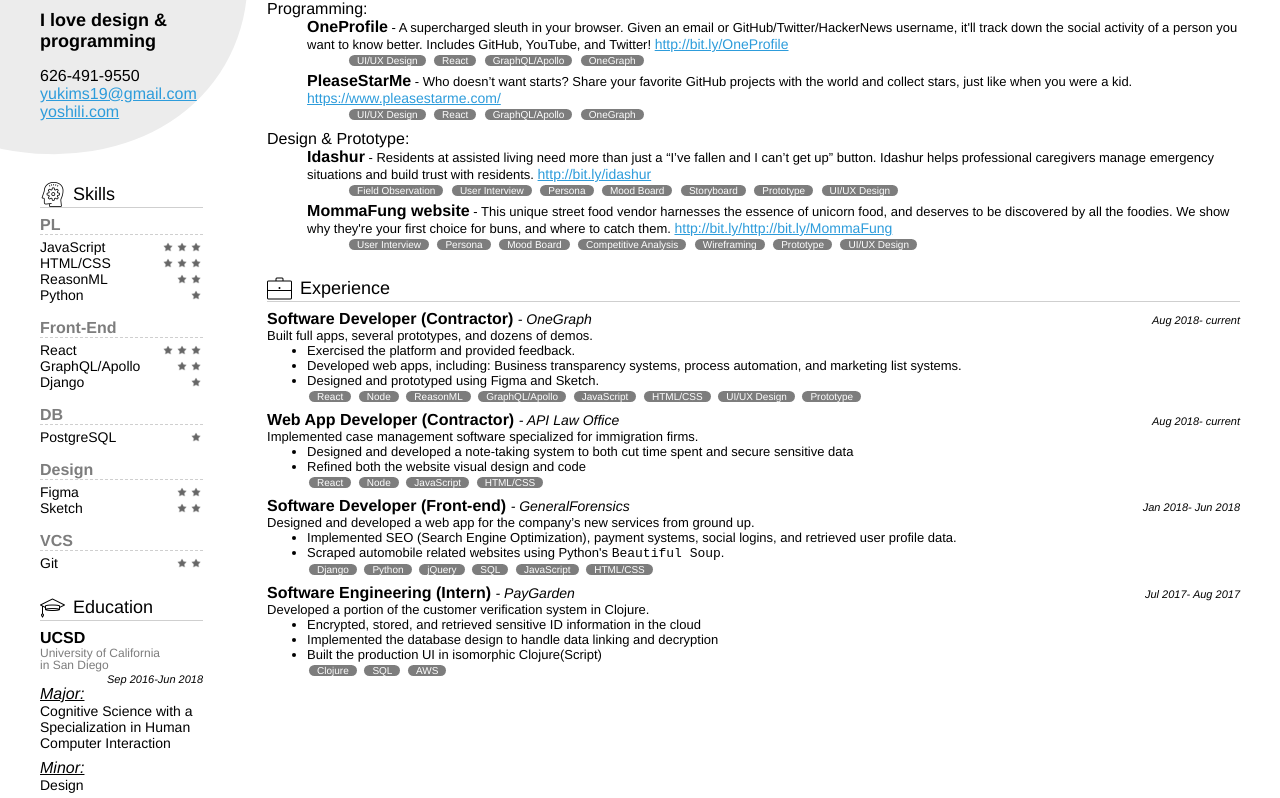
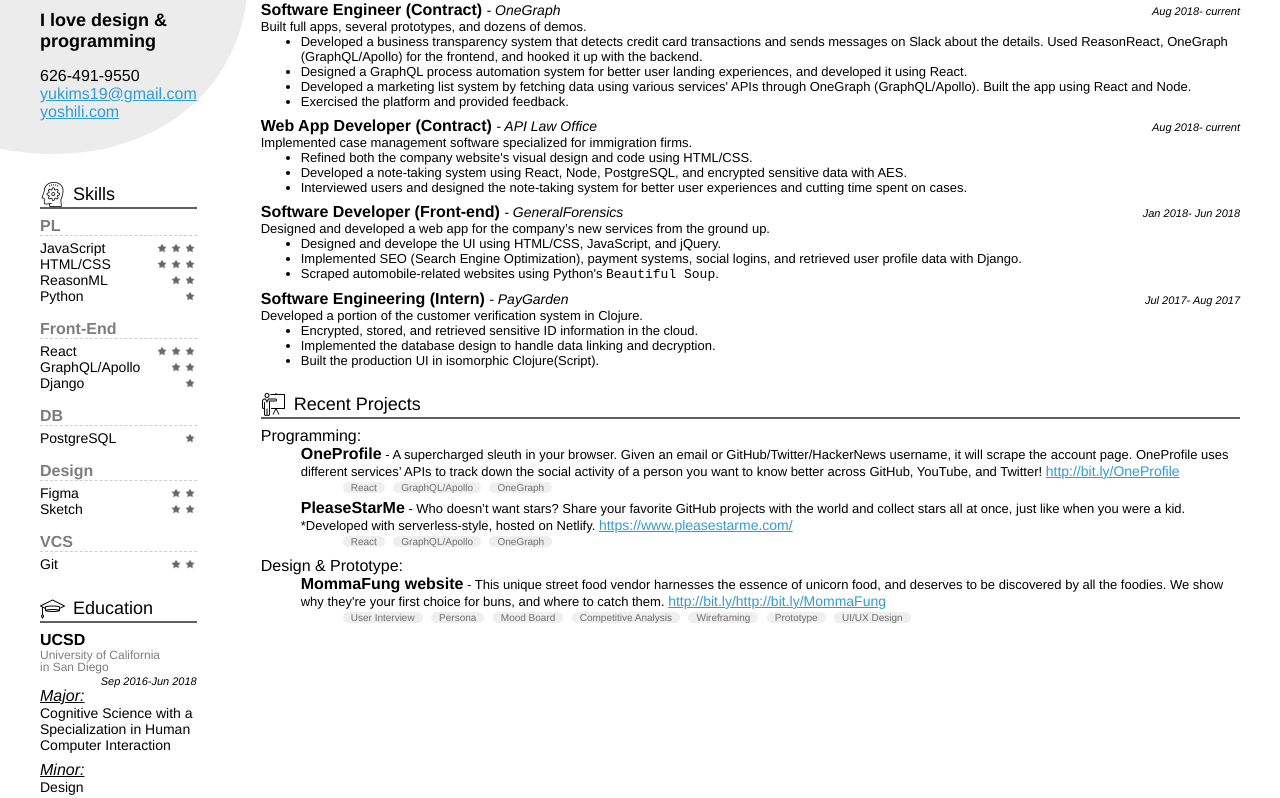
Before and after one commit to yukims19/resume, a plain HTML site: page index.html in a window 1280 px wide. Shown: the part 50-848 px from the top of the page. Drawn offline with Linux system fonts and the light colour scheme.

```diff
--- a/index.html
+++ b/index.html
@@ -40,7 +40,7 @@
                   </li>
                   <li>
                     ReasonML
-<!--                    <a href="https://reasonml.github.io/">ReasonML</a> -->
+                    <!--                    <a href="https://reasonml.github.io/">ReasonML</a> -->
                     <div class="stars">
                       <img class="star-filled" src="./img/star-filled.png" alt="star"/>
                       <img class="star-filled" src="./img/star-filled.png" alt="star"/>
@@ -136,6 +136,91 @@
             </section>
           </div>
           <div class="right-section">
+            <section class="work">
+              <div class="section-title"><img src="./img/work.png" alt="work icon"/>Experience</div>
+              <div class="work-wrapper">
+                <p class="dates">Aug 2018- current</p>
+                <h4>Software Engineer (Contract) <small class="company"> - OneGraph</small></h4>
+
+                <div class="work-detail">
+                  <p>Built full apps, several prototypes, and dozens of demos.</p>
+                  <ul>
+                    <li>Developed a business transparency system that detects credit card transactions and sends messages on Slack about the details. Used ReasonReact, OneGraph (GraphQL/Apollo) for the frontend, and hooked it up with the backend. </li>
+                    <li>Designed a GraphQL process automation system for better user landing experiences, and developed it using React.</li>
+                    <li>Developed a marketing list system by fetching data using various services' APIs through OneGraph (GraphQL/Apollo). Built the app using React and Node.
+                    </li>
+                    <li>Exercised the platform and provided feedback.</li>
+                  </ul>
+                  <!-- ul class="tag-list">
+                       <li>React</li>
+                       <li>Node</li>
+                       <li>ReasonML</li>
+                       <li>GraphQL/Apollo</li>
+                       <li>JavaScript</li>
+                       <li>HTML/CSS</li>
+                       <li>UI/UX Design</li>
+                       <li>Prototype</li>
+                       </ul> -->
+                </div>
+              </div>
+              <div class="work-wrapper">
+                <p class="dates">Aug 2018- current</p>
+                <h4>Web App Developer (Contract) <small class="company"> - API Law Office</small></h4>
+
+                <div class="work-detail">
+                  <p>Implemented case management software specialized for immigration firms.</p>
+                  <ul>
+                    <!-- <li>Developed code to integrate case database with government websites to cut time spent on some cases by more than one hour.</li> -->
+                    <li>Refined both the company website's visual design and code using HTML/CSS.</li>
+                    <li>Developed a note-taking system using React, Node, PostgreSQL, and encrypted sensitive data with AES.</li>
+                    <li>Interviewed users and designed the note-taking system for better user experiences and cutting time spent on cases.</li>
+                  </ul>
+                  <!-- ul class="tag-list">
+                       <li>React</li>
+                       <li>Node</li>
+                       <li>JavaScript</li>
+                       <li>HTML/CSS</li>
+                       </ul> -->
+                </div>
+              </div>
+              <div class="work-wrapper">
+                <p class="dates">Jan 2018- Jun 2018</p>
+                <h4>Software Developer (Front-end) <small class="company"> - GeneralForensics</small></h4>
+                <div class="work-detail">
+                  <p>Designed and developed a web app for the company’s new services from the ground up.</p>
+                  <ul>
+                    <li>Designed and develope the UI using HTML/CSS, JavaScript, and jQuery.</li>
+                    <li>Implemented SEO (Search Engine Optimization), payment systems, social logins, and retrieved user profile data with Django.</li>
+                    <li>Scraped automobile-related websites using Python's <code>Beautiful Soup</code>.</li>
+                  </ul>
+                  <!-- ul class="tag-list">
+                       <li>Django</li>
+                       <li>Python</li>
+                       <li>jQuery</li>
+                       <li>SQL</li>
+                       <li>JavaScript</li>
+                       <li>HTML/CSS</li>
+                       </ul> -->
+                </div>
+              </div>
+              <div class="work-wrapper">
+                <p class="dates">Jul 2017- Aug 2017</p>
+                <h4>Software Engineering (Intern) <small class="company"> - PayGarden</p></small></h4>
+                <div class="work-detail">
+                  <p>Developed a portion of the customer verification system in <!--a href="https://en.wikipedia.org/wiki/Clojure#Examples">Clojure</a--> Clojure.</p>
+                  <ul>
+                    <li>Encrypted, stored, and retrieved sensitive ID information in the cloud.</li>
+                    <li>Implemented the database design to handle data linking and decryption.</li>
+                    <li>Built the production UI in isomorphic Clojure(Script).</li>
+                  </ul>
+                  <!-- ul class="tag-list">
+                       <li>Clojure</li>
+                       <li>SQL</li>
+                       <li>AWS</li>
+                       </ul> -->
+                </div>
+              </div>
+            </section>
             <section class="project">
               <div class="section-title"><img src="./img/project.png" alt="project icon"/>Recent Projects</div>
               <div class="project-programming">
@@ -152,19 +237,17 @@
 </ul>
 </li> -->
                   <li>
-                    <p><strong>OneProfile</strong> - A supercharged sleuth in your browser. Given an email or GitHub/Twitter/HackerNews username, it'll track down the social activity of a person you want to know better. Includes GitHub, YouTube, and Twitter! <a href="http://bit.ly/OneProfile" target="_blank">http://bit.ly/OneProfile</a></p>
+                    <p><strong>OneProfile</strong> - A supercharged sleuth in your browser. Given an email or GitHub/Twitter/HackerNews username, it will scrape the account page. OneProfile uses different services’ APIs to track down the social activity of a person you want to know better across GitHub, YouTube, and Twitter! <a href="http://bit.ly/OneProfile" target="_blank">http://bit.ly/OneProfile</a></p>
                     <ul class="tag-list">
-                      <li>UI/UX Design</li>
                       <li>React</li>
                       <li>GraphQL/Apollo</li>
                       <li>OneGraph</li>
                     </ul>
                   </li>
                   <li>
-                    <p><strong>PleaseStarMe</strong> - Who doesn’t want starts? Share your favorite GitHub projects with the world and collect stars, just like when you were a kid. <a href="https://www.pleasestarme.com/" target="_blank">https://www.pleasestarme.com/</a></p>
+                    <p><strong>PleaseStarMe</strong> - Who doesn’t want stars? Share your favorite GitHub projects with the world and collect stars all at once, just like when you were a kid. *Developed with serverless-style, hosted on Netlify. <a href="https://www.pleasestarme.com/" target="_blank">https://www.pleasestarme.com/</a></p>
 
                     <ul class="tag-list">
-                      <li>UI/UX Design</li>
                       <li>React</li>
                       <li>GraphQL/Apollo</li>
                       <li>OneGraph</li>
@@ -176,9 +259,10 @@
               <div class="project-design">
                 <h4>Design & Prototype:</h4>
                 <ul>
-                  <li>
+<!--                  <li>
                     <p><strong>Idashur</strong> - Residents at assisted living need more than just a “I’ve fallen and I can’t get up” button. Idashur helps professional caregivers manage emergency situations and build trust with residents. <a href="http://bit.ly/idashur" target="_blank">http://bit.ly/idashur</a></p>
                     <ul class="tag-list">
+
                       <li>Field Observation</li>
                       <li>User Interview</li>
                       <li>Persona</li>
@@ -187,7 +271,7 @@
                       <li>Prototype</li>
                       <li>UI/UX Design</li>
                     </ul>
-                  </li>
+                  </li>-->
                   <li>
                     <p><strong>MommaFung website</strong> - This unique street food vendor harnesses the essence of unicorn food, and deserves to be discovered by all the foodies. We show why they're your first choice for buns, and where to catch them. <a href="http://bit.ly/MommaFung" target="_blank">http://bit.ly/http://bit.ly/MommaFung</a></p>
                     <ul class="tag-list">
@@ -215,87 +299,6 @@
                 </ul>
               </div>
 </section>
-<section class="work">
-  <div class="section-title"><img src="./img/work.png" alt="work icon"/>Experience</div>
-  <div class="work-wrapper">
-    <p class="dates">Aug 2018- current</p>
-    <h4>Software Developer (Contractor) <small class="company"> - OneGraph</small></h4>
-
-    <div class="work-detail">
-      <p>Built full apps, several prototypes, and dozens of demos.</p>
-      <ul>
-        <li>Exercised the platform and provided feedback.</li>
-        <li>Developed web apps, including: Business transparency systems, process automation, and marketing list systems.</li>
-        <li>Designed and prototyped using Figma and Sketch.</li>
-      </ul>
-      <ul class="tag-list">
-        <li>React</li>
-        <li>Node</li>
-        <li>ReasonML</li>
-        <li>GraphQL/Apollo</li>
-        <li>JavaScript</li>
-        <li>HTML/CSS</li>
-        <li>UI/UX Design</li>
-        <li>Prototype</li>
-      </ul>
-    </div>
-  </div>
-  <div class="work-wrapper">
-    <p class="dates">Aug 2018- current</p>
-    <h4>Web App Developer (Contractor) <small class="company"> - API Law Office</small></h4>
-
-    <div class="work-detail">
-      <p>Implemented case management software specialized for immigration firms.</p>
-      <ul>
-        <!-- <li>Developed code to integrate case database with government websites to cut time spent on some cases by more than one hour.</li> -->
-        <li>Designed and developed a note-taking system to both cut time spent and secure sensitive data</li>
-        <li>Refined both the website visual design and code</li>
-      </ul>
-      <ul class="tag-list">
-        <li>React</li>
-        <li>Node</li>
-        <li>JavaScript</li>
-        <li>HTML/CSS</li>
-      </ul>
-    </div>
-  </div>
-  <div class="work-wrapper">
-    <p class="dates">Jan 2018- Jun 2018</p>
-    <h4>Software Developer (Front-end) <small class="company"> - GeneralForensics</small></h4>
-    <div class="work-detail">
-      <p>Designed and developed a web app for the company’s new services from ground up.</p>
-      <ul>
-        <li>Implemented SEO (Search Engine Optimization), payment systems, social logins, and retrieved user profile data.</li>
-        <li>Scraped automobile related websites using Python's <code>Beautiful Soup</code>.</li>
-      </ul>
-      <ul class="tag-list">
-        <li>Django</li>
-        <li>Python</li>
-        <li>jQuery</li>
-        <li>SQL</li>
-        <li>JavaScript</li>
-        <li>HTML/CSS</li>
-      </ul>
-    </div>
-  </div>
-  <div class="work-wrapper">
-    <p class="dates">Jul 2017- Aug 2017</p>
-    <h4>Software Engineering (Intern) <small class="company"> - PayGarden</p></small></h4>
-    <div class="work-detail">
-      <p>Developed a portion of the customer verification system in <!--a href="https://en.wikipedia.org/wiki/Clojure#Examples">Clojure</a--> Clojure.</p>
-      <ul>
-        <li>Encrypted, stored, and retrieved sensitive ID information in the cloud</li>
-        <li>Implemented the database design to handle data linking and decryption</li>
-        <li>Built the production UI in isomorphic Clojure(Script)</li>
-      </ul>
-      <ul class="tag-list">
-        <li>Clojure</li>
-        <li>SQL</li>
-        <li>AWS</li>
-      </ul>
-    </div>
-  </div>
-</section>
 </div>
 </div>
 </body>
--- a/style.css
+++ b/style.css
@@ -29,8 +29,8 @@
 
 .tag-list li {
   display: inline-block;
-  background-color: #7d7d7d;
-  color: white;
+  background-color:#efefef;
+  color: #6d6d6d;
   padding: 0px 8px;
   border-radius: 25px;
   font-size: 10px;
@@ -45,7 +45,7 @@
 
 .section-title {
   font-size: 18px;
-  border-bottom: 1px solid #cfcfcf;
+  border-bottom: 2px solid #5f5f5f;
   display: flex;
   justify-items: center;
   align-items: center;
```
